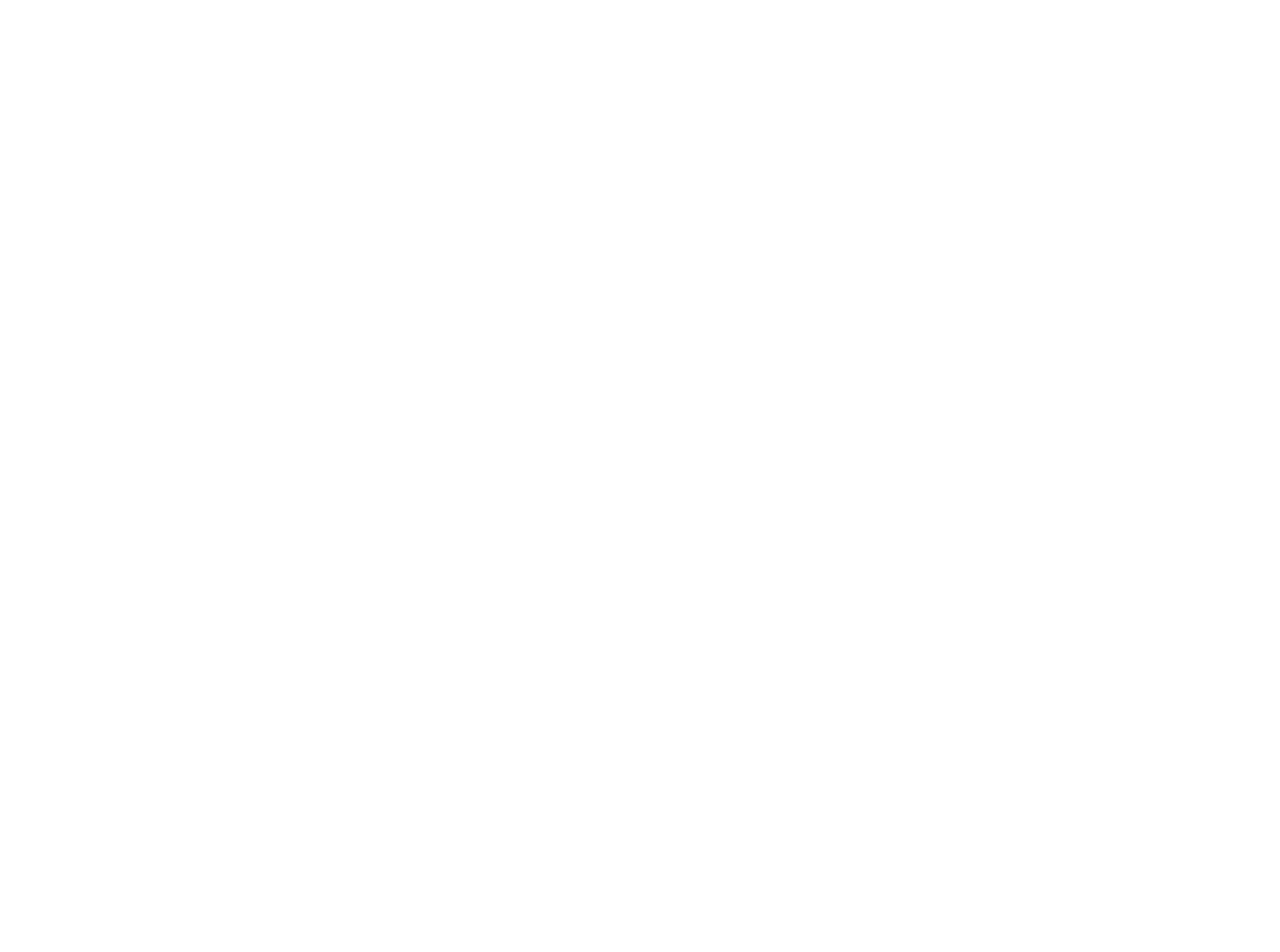
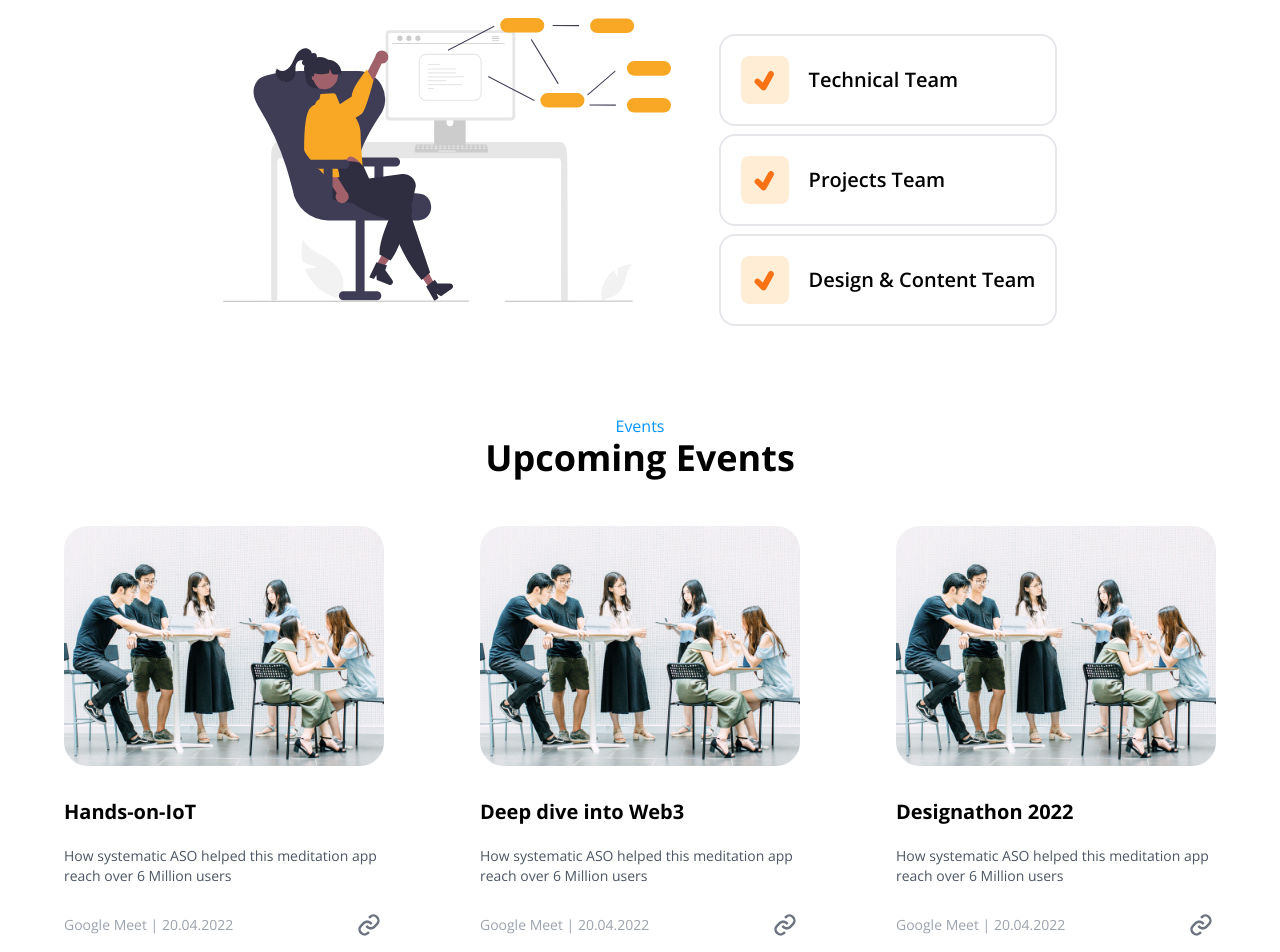
Before and after one commit to SudhansuuRanjan/hackaruto, a React (Vite) app: page / in a window 1280 px wide. Shown: the part 3900-4852 px from the top of the page. Before the commit the page ends 3750 px from the top, so only its background shows below. Built offline with nearby package versions, Linux system fonts and the light colour scheme.

Commit message:
finished events section

```diff
--- a/src/App.jsx
+++ b/src/App.jsx
@@ -1,6 +1,6 @@
 import { useState } from 'react'
 import './index.css'
-import {Hero , Footer , Loader, NavBar, About, Projects} from './components';
+import {Hero , Footer , Loader, NavBar, About, Projects, Domains, Events} from './components';
 
 function App() {
 
@@ -11,6 +11,8 @@ function App() {
         <Hero/>
         <About/>
         <Projects/>
+        <Domains/>
+        <Events/>
       </div>
         <Loader/>
         <Footer/>
--- /dev/null
+++ b/src/components/Domains.jsx
@@ -0,0 +1,44 @@
+import './Main.css'
+import domain from './../../resources/domains.svg'
+import {TiTick} from 'react-icons/ti';
+
+const Domains = () => {
+    return (
+        <div className='mt-8 flex flex-col'>
+             <h3 className="text-center text-[#0094FF] pt-10">Domains</h3>
+        <h1 className="text-center text-[#000] font-extrabold text-4xl">
+            Hackaruto Domains
+        </h1>
+
+        <div className='flex m-[auto] justify-evenly items-center flex-col md:flex-col lg:flex-row mt-12 lg:gap-[3rem]'>
+            <div>
+                <img src={domain} alt="" className='max-w-sm md:max-w-md lg:max-w-md' />
+            </div>
+            <div className='mt-10'>
+                <div className='flex items-center border-2 p-5 rounded-2xl m-2 ml-0 mr-0'>
+                   <div className='bg-orange-100 h-[3rem] w-[3rem] flex justify-center items-center rounded-lg mr-5'>
+                        <TiTick className='text-orange-500 text-4xl m-[auto]'/>
+                   </div>
+                    <h2 className='text-xl font-semibold'>Technical Team</h2>
+                </div>
+
+                 <div className='flex items-center border-2 p-5 rounded-2xl m-2  ml-0 mr-0'>
+                   <div className='bg-orange-100 h-[3rem] w-[3rem] flex justify-center items-center rounded-lg mr-5'>
+                        <TiTick className='text-orange-500 text-4xl m-[auto]'/>
+                   </div>
+                    <h2 className='text-xl font-semibold'>Projects Team</h2>
+                </div>
+
+                 <div className='flex items-center border-2 p-5 rounded-2xl m-2  ml-0 mr-0'>
+                   <div className='bg-orange-100 h-[3rem] w-[3rem] flex justify-center items-center rounded-lg mr-5'>
+                        <TiTick className='text-orange-500 text-4xl m-[auto]'/>
+                   </div>
+                    <h2 className='text-xl font-semibold'>Design & Content Team</h2>
+                </div>
+            </div>
+        </div>
+        </div>
+    )
+}
+
+export default Domains;
--- /dev/null
+++ b/src/components/Events.jsx
@@ -0,0 +1,67 @@
+import './Main.css'
+import project from './../../resources/about.jpg'
+import { AiOutlineGithub } from 'react-icons/ai';
+import {BiLink} from 'react-icons/bi';
+
+const Events = () => {
+    return (
+        <div className='mt-10 flex flex-col'>
+            <h3 className="text-center text-[#0094FF] pt-10">Events</h3>
+        <h1 className="text-center text-[#000] font-extrabold text-4xl">
+            Upcoming Events
+        </h1>
+
+        <div className='grid lg:grid-cols-3 m-[auto]'>
+               <div className='max-w-xs m-12'>
+                   <img src={project} alt="" className='rounded-3xl' />
+                   <h2 className='pt-8 pb-5 font-bold text-xl pl-0'>
+                       Hands-on-IoT
+                   </h2>
+                   <p className='text-gray-600 pb-3 text-sm'>
+                       How systematic ASO helped this meditation app reach over 6 Million users
+                   </p>
+                    <div className='flex items-center justify-between mt-3'>
+                        <p className='text-gray-400 text-sm'>Google Meet | 20.04.2022</p>
+                       <div className='text-gray-500 flex'>
+                        <BiLink className='text-3xl cursor-pointer' />
+                    </div>
+                    </div>
+               </div>
+
+               <div className='max-w-xs m-12'>
+                   <img src={project} alt="" className='rounded-3xl' />
+                   <h2 className='pt-8 pb-5 font-bold text-xl pl-0'>
+                      Deep dive into Web3
+                   </h2>
+                   <p className='text-gray-600 pb-3 text-sm'>
+                       How systematic ASO helped this meditation app reach over 6 Million users
+                   </p>
+                    <div className='flex items-center justify-between mt-3'>
+                        <p className='text-gray-400 text-sm'>Google Meet | 20.04.2022</p>
+                       <div className='text-gray-500 flex'>
+                        <BiLink className='text-3xl cursor-pointer' />
+                    </div>
+                    </div>
+               </div>
+
+               <div className='max-w-xs m-12'>
+                   <img src={project} alt="" className='rounded-3xl' />
+                   <h2 className='pt-8 pb-5 font-bold text-xl pl-0'>
+                       Designathon 2022
+                   </h2>
+                   <p className='text-gray-600 pb-3 text-sm'>
+                       How systematic ASO helped this meditation app reach over 6 Million users
+                   </p>
+                    <div className='flex items-center justify-between mt-3'>
+                        <p className='text-gray-400 text-sm'>Google Meet | 20.04.2022</p>
+                       <div className='text-gray-500 flex'>
+                        <BiLink className='text-3xl cursor-pointer' />
+                    </div>
+                    </div>
+               </div>
+        </div>
+        </div>
+    )
+}
+
+export default Events;
--- a/src/components/index.js
+++ b/src/components/index.js
@@ -4,3 +4,5 @@ export { default as Footer } from './Footer' ;
 export { default as Projects } from './Projects' ;
 export { default as Hero } from './Hero' ;
 export { default as About } from './About' ;
+export { default as Domains } from './Domains' ;
+export { default as Events } from './Events' ;
```
Also changed, not shown: resources/domains.svg (added).
